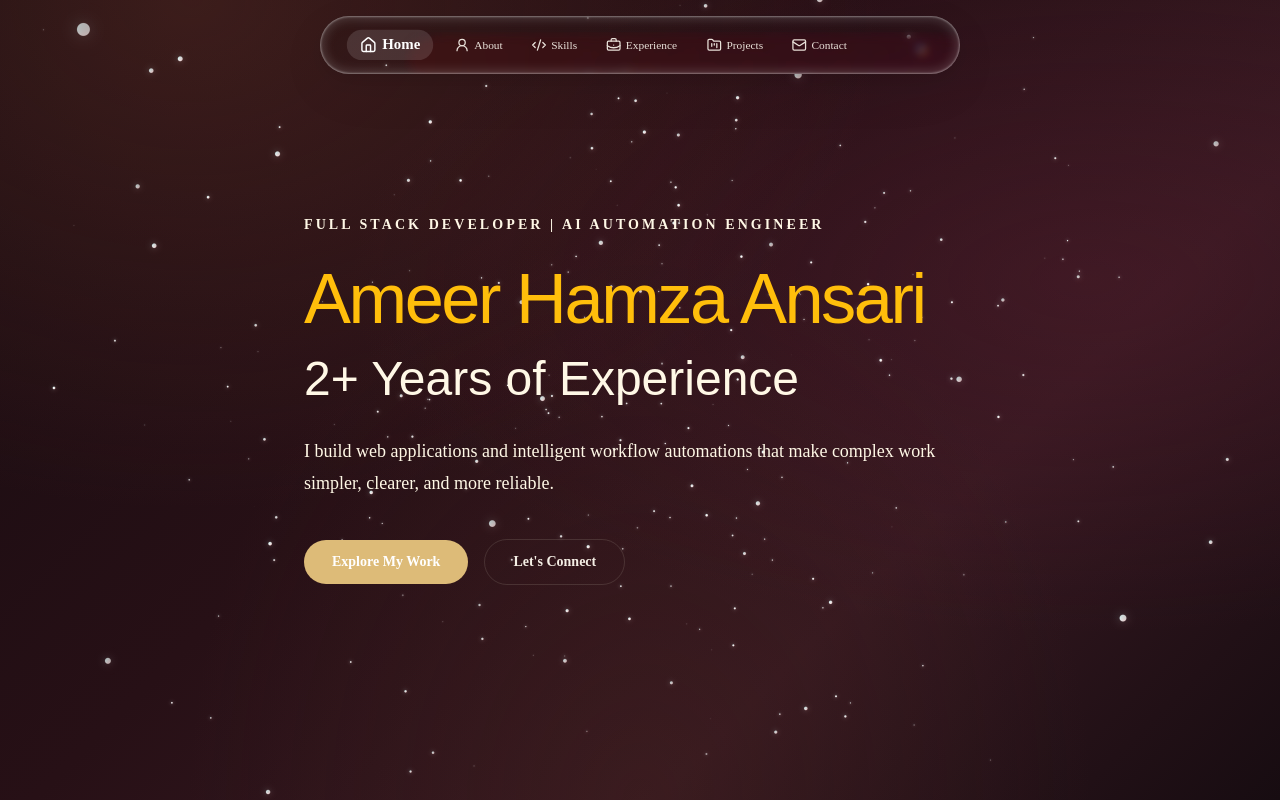
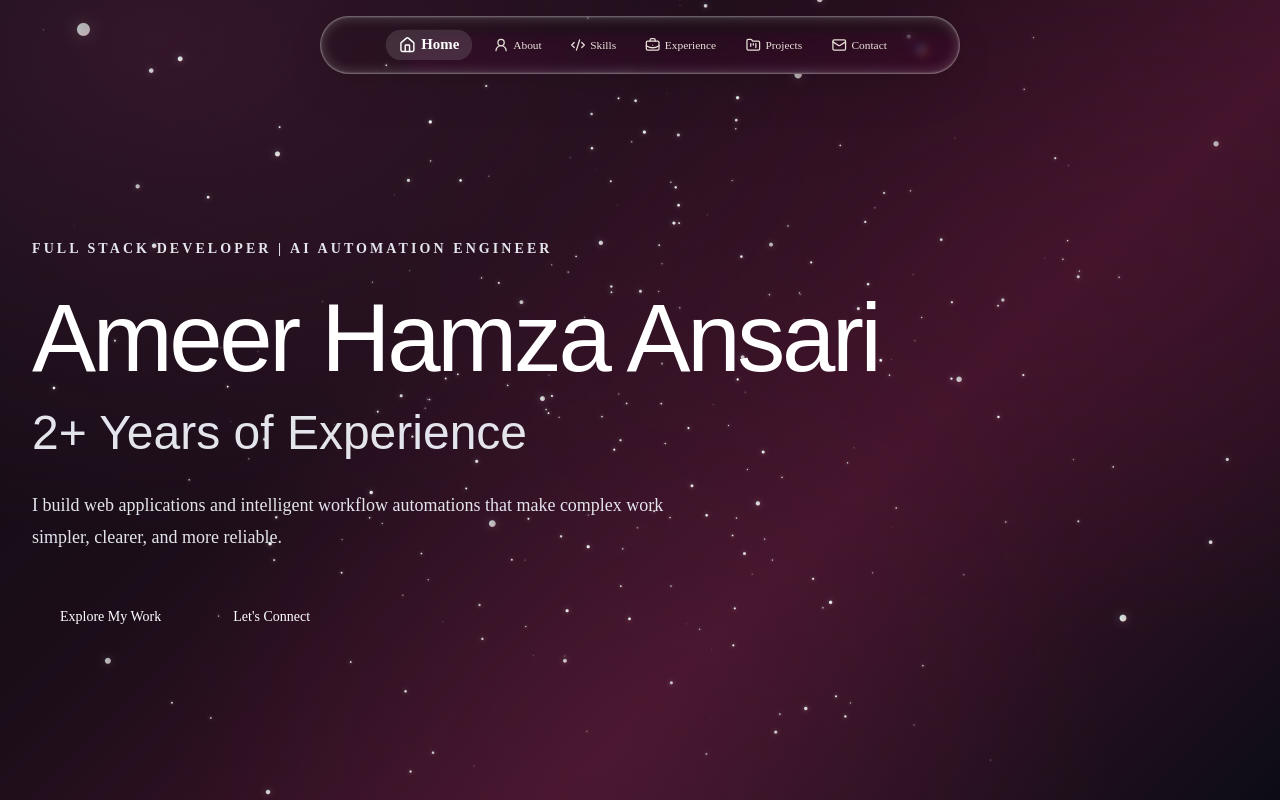
Before and after one commit to alhamzaaaaa/alhamzaaaaa_portfolio, a Next.js app: page / in a window 1280 px wide. Shown: the top 800 px of the page. Built offline with nearby package versions, Linux system fonts and the light colour scheme; a web font is replaced by a local one.

Commit message:
alhamzaaaaa_portfolio

```diff
--- a/src/app/globals.css
+++ b/src/app/globals.css
@@ -1,3 +1,4 @@
+
 /* ========================================
    TAILWIND CSS
 ======================================== */
@@ -11,16 +12,15 @@
 ======================================== */
 
 @theme inline {
-  /* Font families */
   --font-sans: var(--font-manrope);
   --font-display: var(--font-climate-crisis);
   --font-script: var(--font-imperial-script);
   --font-heading: var(--font-manrope);
 
-  /* Brand typography colours */
-  --color-gold: #FFBE0B;
-  --color-champagne: #F0C986;
-  --color-ivory: #FFF8E6;
+  /* Brand palette */
+  --color-gold: #FFFFFF;
+  --color-champagne: #E4E4EC;
+  --color-ivory: #E4E4EC;
 
   /* Typography scale */
   --text-xs: 0.75rem;
@@ -32,40 +32,32 @@
   --text-3xl: 1.875rem;
   --text-4xl: 2.25rem;
 
-  /* Display typography */
   --text-hero: clamp(3.5rem, 8vw, 8rem);
   --text-display: clamp(2.5rem, 5vw, 5rem);
 
-  /* Font weights */
   --font-weight-regular: 400;
   --font-weight-medium: 500;
   --font-weight-semibold: 600;
   --font-weight-bold: 700;
 
-  /* Letter spacing */
   --tracking-tight: -0.04em;
   --tracking-normal: 0;
   --tracking-wide: 0.08em;
 
-  /* Line heights */
   --leading-tight: 1.1;
   --leading-normal: 1.5;
   --leading-relaxed: 1.75;
 
-  /* Layout spacing */
   --spacing-section: clamp(5rem, 10vw, 10rem);
   --spacing-section-sm: clamp(3rem, 6vw, 6rem);
   --spacing-gutter: clamp(1.25rem, 5vw, 5rem);
 
-  /* Content spacing */
   --spacing-content: 1.5rem;
   --spacing-content-lg: 3rem;
 
-  /* Container widths */
   --container-content: 80rem;
   --container-wide: 90rem;
 
-  /* Border radius */
   --radius-sm: 0.5rem;
   --radius-md: 0.875rem;
   --radius-lg: 1.25rem;
@@ -75,27 +67,23 @@
   --radius-3xl: calc(var(--radius) * 2.2);
   --radius-4xl: calc(var(--radius) * 2.6);
 
-  /* Shadows */
-  --shadow-soft: 0 4px 20px rgb(0 0 0 / 5%);
-  --shadow-elevated: 0 12px 40px rgb(0 0 0 / 8%);
-  --shadow-glass: 0 8px 32px rgb(0 0 0 / 8%);
+  --shadow-soft: 0 4px 20px rgb(0 0 0 / 12%);
+  --shadow-elevated: 0 12px 40px rgb(0 0 0 / 20%);
+  --shadow-glass: 0 8px 32px rgb(0 0 0 / 18%);
 
-  /* Border widths */
   --border-width-thin: 1px;
   --border-width-medium: 1.5px;
 
-  /* Animation durations */
   --duration-fast: 150ms;
   --duration-normal: 300ms;
   --duration-slow: 500ms;
   --duration-slower: 800ms;
 
-  /* Easing curves */
   --ease-smooth: cubic-bezier(0.22, 1, 0.36, 1);
   --ease-standard: cubic-bezier(0.4, 0, 0.2, 1);
   --ease-spring: cubic-bezier(0.34, 1.56, 0.64, 1);
 
-  /* shadcn sidebar mappings */
+  /* shadcn mappings */
   --color-sidebar-ring: var(--sidebar-ring);
   --color-sidebar-border: var(--sidebar-border);
   --color-sidebar-accent-foreground: var(--sidebar-accent-foreground);
@@ -105,14 +93,12 @@
   --color-sidebar-foreground: var(--sidebar-foreground);
   --color-sidebar: var(--sidebar);
 
-  /* Chart mappings */
   --color-chart-5: var(--chart-5);
   --color-chart-4: var(--chart-4);
   --color-chart-3: var(--chart-3);
   --color-chart-2: var(--chart-2);
   --color-chart-1: var(--chart-1);
 
-  /* shadcn colour mappings */
   --color-ring: var(--ring);
   --color-input: var(--input);
   --color-border: var(--border);
@@ -136,63 +122,61 @@
 
 /* ========================================
    COLOUR SYSTEM
-   BURGUNDY × BURNISHED GOLD × IVORY
+   MIDNIGHT × PLUM × SILVER
 ======================================== */
 
 :root {
   color-scheme: dark;
 
-  /* Main colours */
-  --background: #120C11;
-  --foreground: #F5EFE5;
+  --background: #0C0C14;
+  --foreground: #FFFFFF;
 
   /* Surfaces */
-  --card: #27151B;
-  --card-foreground: #FFF8E6;
+  --card: #19101B;
+  --card-foreground: #FFFFFF;
 
-  --popover: #27151B;
-  --popover-foreground: #FFF8E6;
+  --popover: #19101B;
+  --popover-foreground: #FFFFFF;
 
   /* Brand */
-  --primary: #DDBB78;
-  --primary-foreground: #24130D;
+  --primary: #E4E4EC;
+  --primary-foreground: #0C0C14;
 
-  --secondary: #3D2932;
-  --secondary-foreground: #F0C986;
+  --secondary: #44142C;
+  --secondary-foreground: #E4E4EC;
 
   /* Supporting colours */
-  --muted: #2B2028;
-  --muted-foreground: #F0C986;
+  --muted: #241522;
+  --muted-foreground: #E4E4EC;
 
-  --accent: #704650;
-  --accent-foreground: #FFF8E6;
+  --accent: #642444;
+  --accent-foreground: #FFFFFF;
 
-  --destructive: #DC4545;
+  --destructive: #EF4444;
 
   /* Borders and inputs */
-  --border: rgba(255, 248, 230, 0.12);
-  --input: rgba(255, 248, 230, 0.15);
-  --ring: #FFBE0B;
+  --border: rgba(228, 228, 236, 0.13);
+  --input: rgba(228, 228, 236, 0.16);
+  --ring: #E4E4EC;
 
   /* Charts */
-  --chart-1: #FFBE0B;
-  --chart-2: #F0C986;
-  --chart-3: #A85D45;
-  --chart-4: #8B3A50;
-  --chart-5: #6F293C;
+  --chart-1: #FFFFFF;
+  --chart-2: #E4E4EC;
+  --chart-3: #642444;
+  --chart-4: #44142C;
+  --chart-5: #0C0C14;
 
-  /* Radius */
   --radius: 0.625rem;
 
   /* Sidebar */
-  --sidebar: #1D1016;
-  --sidebar-foreground: #FFF8E6;
-  --sidebar-primary: #FFBE0B;
-  --sidebar-primary-foreground: #24130D;
-  --sidebar-accent: #45232A;
-  --sidebar-accent-foreground: #F0C986;
-  --sidebar-border: rgba(255, 248, 230, 0.12);
-  --sidebar-ring: #FFBE0B;
+  --sidebar: #120D17;
+  --sidebar-foreground: #FFFFFF;
+  --sidebar-primary: #E4E4EC;
+  --sidebar-primary-foreground: #0C0C14;
+  --sidebar-accent: #44142C;
+  --sidebar-accent-foreground: #FFFFFF;
+  --sidebar-border: rgba(228, 228, 236, 0.13);
+  --sidebar-ring: #E4E4EC;
 }
 
 /* ========================================
@@ -205,7 +189,7 @@
 
 html {
   min-height: 100%;
-  background: #160B10;
+  background: #0C0C14;
   color-scheme: dark;
   scroll-behavior: smooth;
 }
@@ -215,20 +199,28 @@ body {
   color: var(--foreground);
 
   background:
-    radial-gradient(ellipse at 15% 0%,
-      rgba(115, 55, 42, 0.38),
-      transparent 45%),
-    radial-gradient(ellipse at 85% 35%,
-      rgba(91, 29, 48, 0.32),
-      transparent 48%),
-    radial-gradient(ellipse at 50% 100%,
-      rgba(76, 39, 29, 0.25),
-      transparent 50%),
-    linear-gradient(135deg,
-      #160B10 0%,
-      #271016 40%,
-      #351820 70%,
-      #170C11 100%);
+    radial-gradient(
+      ellipse at 12% 5%,
+      rgba(100, 36, 68, 0.42) 0%,
+      transparent 46%
+    ),
+    radial-gradient(
+      ellipse at 88% 35%,
+      rgba(68, 20, 44, 0.38) 0%,
+      transparent 48%
+    ),
+    radial-gradient(
+      ellipse at 50% 100%,
+      rgba(100, 36, 68, 0.24) 0%,
+      transparent 52%
+    ),
+    linear-gradient(
+      135deg,
+      #0C0C14 0%,
+      #1B0D19 35%,
+      #44142C 65%,
+      #0C0C14 100%
+    );
 
   background-attachment: fixed;
 }
@@ -236,26 +228,27 @@ body {
 /* Text selection */
 
 ::selection {
-  background: var(--primary);
-  color: var(--primary-foreground);
+  background: #642444;
+  color: #FFFFFF;
 }
 
 /* Default typography colours */
+
 h1,
 h2,
 h3,
 h4,
 h5,
 h6 {
-  color: var(--color-gold);
+  color: #FFFFFF;
 }
 
 p {
-  color: var(--color-ivory);
+  color: #E4E4EC;
 }
 
 .text-highlight {
-  color: var(--color-champagne);
+  color: #FFFFFF;
 }
 
 /* ========================================
@@ -263,7 +256,6 @@ p {
 ======================================== */
 
 @media (prefers-reduced-motion: reduce) {
-
   *,
   *::before,
   *::after {
--- a/src/components/JellyRadio.jsx
+++ b/src/components/JellyRadio.jsx
@@ -146,7 +146,7 @@ const JellyRadio = ({ items = DEFAULT_ITEMS, value, defaultValue, onChange, chip
         commit(next, true);
         groupRef.current?.querySelectorAll('button')[next]?.focus();
     };
-    return (<div ref={groupRef} role="radiogroup" aria-label={ariaLabel} data-disabled={disabled ? '' : undefined} className={`group inline-flex items-center select-none [-webkit-touch-callout:none] gap-[var(--jr-gap)] px-[var(--jr-pad-x)] py-[var(--jr-pad-y)] data-[disabled]:pointer-events-none data-[disabled]:opacity-50${className ? ` ${className}` : ''}`} style={{
+    return (<div ref={groupRef} role="radiogroup" aria-label={ariaLabel} data-disabled={disabled ? '' : undefined} className={`group inline-flex w-max min-w-max items-center select-none gap-[var(--jr-gap)] px-[var(--jr-pad-x)] py-[var(--jr-pad-y)] ${className ? ` ${className}` : ''}`} style={{
         '--jr-chip': chipColor,
         '--jr-active': activeColor,
         '--jr-text': textColor,
--- a/src/components/layout/Navbar.jsx
+++ b/src/components/layout/Navbar.jsx
@@ -57,7 +57,7 @@ export default function Navbar() {
                 >
                     <nav
                         aria-label="Main navigation"
-                        className="flex h-full w-full items-center justify-center overflow-hidden px-1 sm:px-2"
+                        className="flex h-full w-full items-center justify-start overflow-x-auto overflow-y-hidden px-3 [scrollbar-width:none] [&::-webkit-scrollbar]:hidden sm:justify-center"
                     >
                         <JellyRadio
                             className="mx-auto w-full min-w-0"
--- a/src/components/sections/home/Hero.jsx
+++ b/src/components/sections/home/Hero.jsx
@@ -1,32 +1,45 @@
+
 export default function Hero() {
-    return (<section id="home" className="flex min-h-screen flex-col justify-center ">
-            <div className="mx-auto flex min-h-[0vh] max-w-7xl flex-col justify-center motion-safe:animate-in motion-safe:fade-in motion-safe:slide-in-from-bottom-4 motion-safe:duration-1000">
-                <p className="mb-6 text-sm font-semibold uppercase tracking-[0.22em] text-[var(--color-accent)]">
+    return (
+        <section
+            id="home"
+            className="flex min-h-screen flex-col justify-center px-4 pt-24 sm:px-6 sm:pt-20 lg:px-8"
+        >
+            <div className="mx-auto flex min-h-[0vh] w-full max-w-7xl flex-col justify-center motion-safe:animate-in motion-safe:fade-in motion-safe:slide-in-from-bottom-4 motion-safe:duration-1000">
+
+                <p className="mb-6 text-xs font-semibold uppercase tracking-[0.16em] text-[var(--color-accent)] sm:text-sm sm:tracking-[0.22em]">
                     Full Stack Developer | AI Automation Engineer
                 </p>
 
-                <h1 className="font-display max-w-4xl text-[clamp(2.5rem,5.5vw,6rem)] leading-[1.15] tracking-[-0.035em] lg:text-10xl">
+                <h1 className="font-display max-w-4xl break-words text-[clamp(2.5rem,8vw,6rem)] leading-[1.15] tracking-[-0.035em] lg:text-10xl">
                     Ameer Hamza Ansari
                 </h1>
-                <p className="mt-4 font-script text-4xl text-[var(--color-primary)] sm:text-5xl">
+
+                <p className="mt-4 font-script text-3xl text-[var(--color-primary)] sm:text-4xl lg:text-5xl">
                     2+ Years of Experience
                 </p>
-                <p className="mt-8 max-w-2xl text-base leading-8 text-[var(--color-muted)] sm:text-lg">
+
+                <p className="mt-6 max-w-2xl text-sm leading-7 text-[var(--color-muted)] sm:mt-8 sm:text-base sm:leading-8 sm:text-lg">
                     I build web applications and intelligent workflow automations that
                     make complex work simpler, clearer, and more reliable.
                 </p>
 
-                <div className="mt-10 flex flex-wrap items-center gap-4">
-                    <a href="#projects" className="rounded-full bg-[var(--color-primary)] px-7 py-3 text-sm font-semibold text-white transition-transform duration-300 hover:scale-105">
+                <div className="mt-8 flex flex-wrap items-center gap-4 sm:mt-10">
+                    <a
+                        href="/projects"
+                        className="inline-flex min-h-12 items-center justify-center rounded-full px-6 py-3 text-sm sm:px-7"
+                    >
                         Explore My Work
                     </a>
 
-                    <a href="#contact" className="rounded-full border border-[var(--color-border)] px-7 py-3 text-sm font-semibold transition-colors duration-300 hover:border-[var(--color-primary)] hover:text-[var(--color-primary)]">
+                    <a
+                        href="/contact"
+                        className="inline-flex min-h-12 items-center justify-center rounded-full px-6 py-3 text-sm sm:px-7"
+                    >
                         Let&apos;s Connect
                     </a>
                 </div>
-
             </div>
-
-        </section>);
+        </section>
+    );
 }
```
